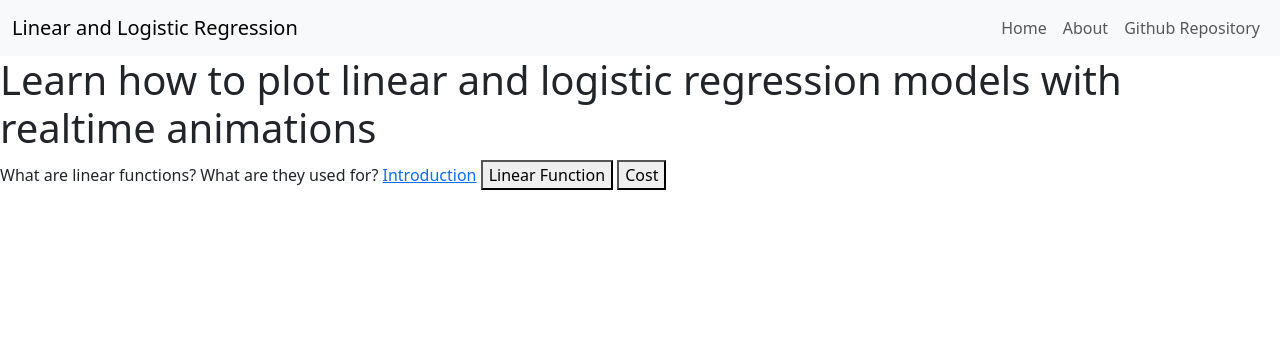
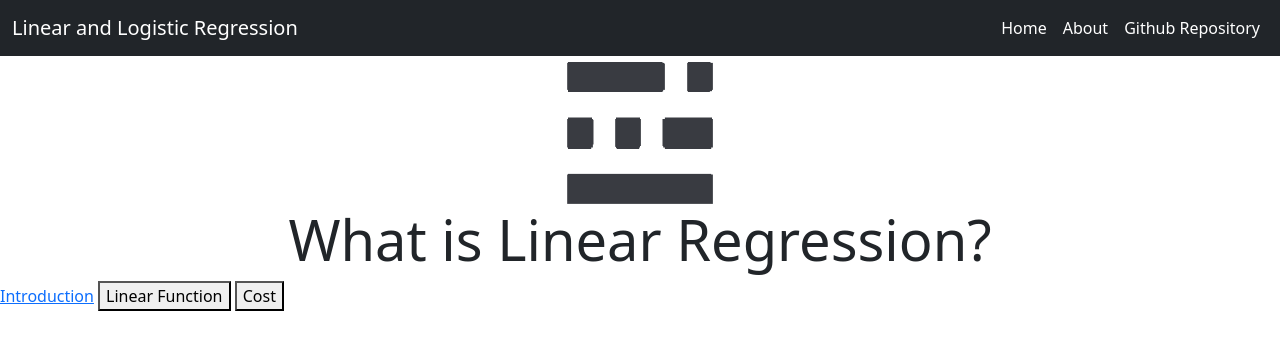
Before and after one commit to damienwin/MLbasics, a Flask app: page / in a window 1280 px wide. Shown: the top 350 px of the page. Run offline with Flask 3, Linux system fonts and the light colour scheme.

Commit message:
Intellisys Style
Adjusted style of navbar and added Intellisys logo and link

```diff
--- a/templates/index.html
+++ b/templates/index.html
@@ -12,24 +12,30 @@
     >
   </head>
   <body>
-    <nav class="navbar navbar-expand-lg bg-body-tertiary ">
+    <nav class="navbar navbar-expand-lg bg-dark">
         <div class="container-fluid">
-            <a class="navbar-brand" href="#">Linear and Logistic Regression</a>
+            <a class="navbar-brand text-white" href="#">Linear and Logistic Regression</a>
             <button class="navbar-toggler" type="button" data-bs-toggle="collapse" data-bs-target="#navbarNavAltMarkup" aria-controls="navbarNavAltMarkup" aria-expanded="false" aria-label="Toggle navigation">
             <span class="navbar-toggler-icon"></span>
             </button>
             <div class="collapse navbar-collapse" id="navbarNavAltMarkup">
                 <div class="navbar-nav ms-auto">
-                    <a class="nav-item nav-link" id="home" href="/">Home</a>
-                    <a class="nav-item nav-link" id="about" href="/about">About</a>
-                    <a class="nav-item nav-link" id="repo" href="/repo">Github Repository</a>
+                    <a class="nav-item nav-link text-white" id="home" href="/">Home</a>
+                    <a class="nav-item nav-link text-white" id="about" href="/about">About</a>
+                    <a class="nav-item nav-link text-white" id="repo" href="/repo">Github Repository</a>
                 </div>
             </div>
         </div>
     </nav>
     {% block content %}
-    <h1>Learn how to plot linear and logistic regression models with realtime animations</h1>
-    <body>What are linear functions? What are they used for?</body>
+    <a href="https://intellisys.haow.ca/">
+      <img src="{{ url_for('static', filename='isl-logo-dark.gif') }}" class="rounded mx-auto d-block mb-0" height="150px">
+    </a>
+    <div class="w-100">
+      <div class="text-center">
+        <h1 class="display-4"><strong>What is Linear Regression?</strong></h1>
+      </div>
+    </div>
     <a href="/introduction/page1">Introduction</a>
     <button>Linear Function</button>
     <button>Cost</button>
```
Also changed, not shown: static/isl-logo-dark.gif (added), 1 other file.
